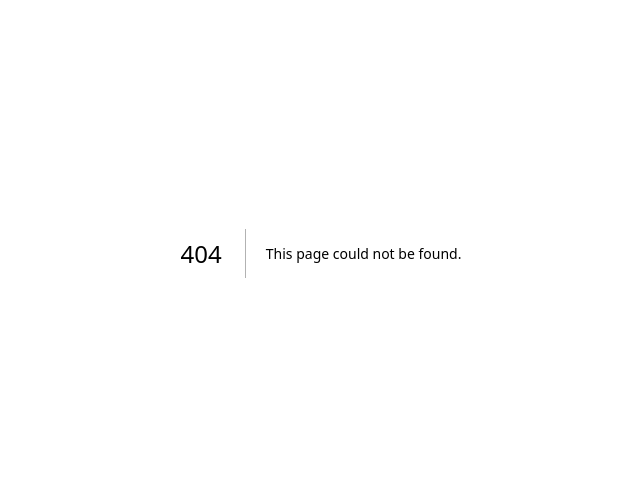
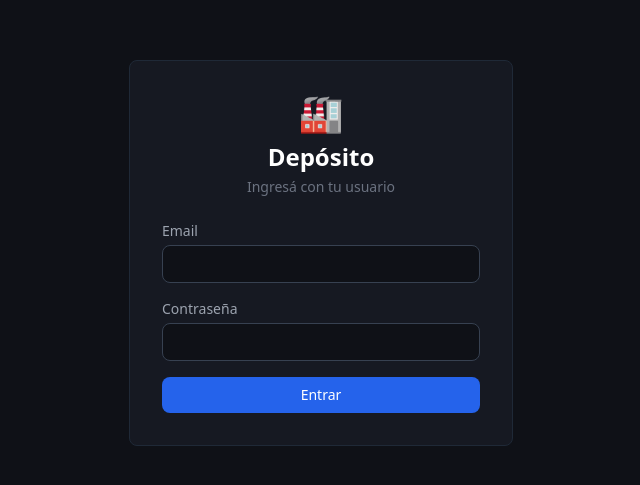
Before and after one commit to sol2009mateos-cmyk/deposito_intento2.0, a Next.js app: page /login in a window 1280 px wide. Before the commit this address had no page. Shown: the part 147-632 px from the top of the page, without its empty margins (319-959 px from the left). Built offline with nearby package versions, Linux system fonts and the light colour scheme.

Commit message:
Create page.tsx

```diff
--- /dev/null
+++ b/app/login/page.tsx
@@ -0,0 +1,77 @@
+'use client'
+
+import { useState } from 'react'
+import { useRouter } from 'next/navigation'
+import { createClient } from '@/lib/supabase/client'
+
+export default function LoginPage() {
+  const router = useRouter()
+  const [email, setEmail] = useState('')
+  const [password, setPassword] = useState('')
+  const [errorMsg, setErrorMsg] = useState('')
+  const [cargando, setCargando] = useState(false)
+
+  async function entrar(e: React.FormEvent) {
+    e.preventDefault()
+    setCargando(true)
+    setErrorMsg('')
+
+    const supabase = createClient()
+    const { error } = await supabase.auth.signInWithPassword({
+      email,
+      password,
+    })
+
+    if (error) {
+      setErrorMsg('Email o contraseña incorrectos.')
+      setCargando(false)
+      return
+    }
+
+    router.push('/')
+    router.refresh()
+  }
+
+  return (
+    <div className="min-h-screen flex items-center justify-center px-4">
+      <form
+        onSubmit={entrar}
+        className="bg-[#161922] border border-gray-800 rounded-lg p-8 w-full max-w-sm"
+      >
+        <div className="text-center mb-6">
+          <span className="text-4xl">🏭</span>
+          <h1 className="text-2xl font-bold text-white mt-2">Depósito</h1>
+          <p className="text-gray-500 text-sm mt-1">Ingresá con tu usuario</p>
+        </div>
+
+        <label className="block text-gray-400 text-sm mb-1">Email</label>
+        <input
+          type="email"
+          value={email}
+          onChange={(e) => setEmail(e.target.value)}
+          required
+          className="w-full bg-[#0f1117] border border-gray-700 rounded-lg px-3 py-2 text-white text-sm mb-4 outline-none focus:border-blue-500"
+        />
+
+        <label className="block text-gray-400 text-sm mb-1">Contraseña</label>
+        <input
+          type="password"
+          value={password}
+          onChange={(e) => setPassword(e.target.value)}
+          required
+          className="w-full bg-[#0f1117] border border-gray-700 rounded-lg px-3 py-2 text-white text-sm mb-4 outline-none focus:border-blue-500"
+        />
+
+        {errorMsg && <p className="text-red-400 text-sm mb-4">{errorMsg}</p>}
+
+        <button
+          type="submit"
+          disabled={cargando}
+          className="w-full bg-blue-600 hover:bg-blue-500 disabled:opacity-50 text-white font-medium text-sm rounded-lg py-2"
+        >
+          {cargando ? 'Entrando...' : 'Entrar'}
+        </button>
+      </form>
+    </div>
+  )
+}
```
